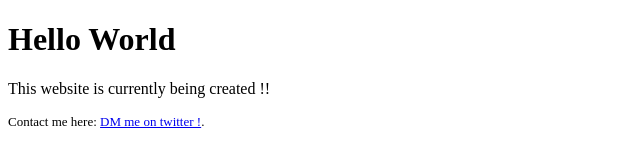
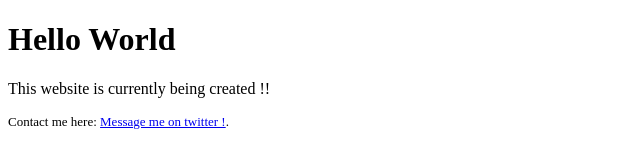
Before and after one commit to dcgallo15/dcgallo15.github.io, a plain HTML site: page index.html in a window 1280 px wide. Shown: the full height of the page, 0-640 px from the left. Drawn offline with Linux system fonts and the light colour scheme.

Commit message:
Update index.html

```diff
--- a/index.html
+++ b/index.html
@@ -9,5 +9,5 @@
 <footer style = font-size:small;>
 
     <p>Contact me here: <a href="https://twitter.com/DanielG08402843">
-    DM me on twitter !</a>.</p>
+    Message me on twitter !</a>.</p>
 </footer>
```
